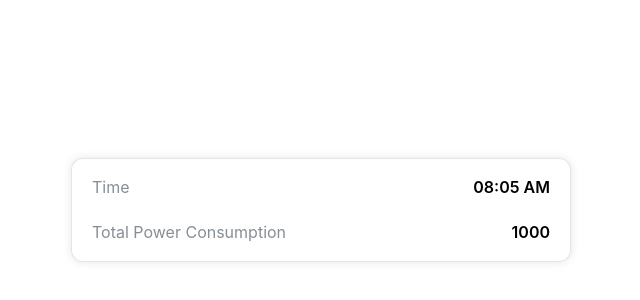
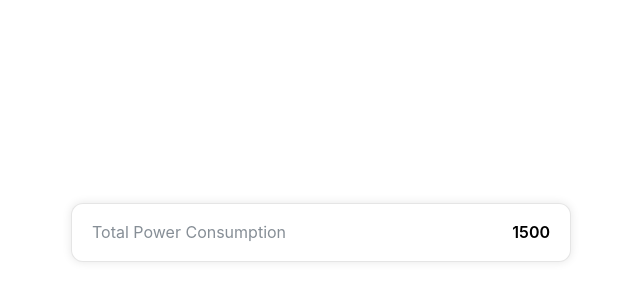
Before and after one commit to RajVarsani/cisco-gpt, a React (Vite) app: page / in a window 1280 px wide. Shown: the part 488-788 px from the top of the page, without its empty margins (319-959 px from the left). Built offline with nearby package versions, Linux system fonts and the light colour scheme.

Commit message:
refactor: Improve calculation service and add necessary routers to fulfill unmet requirements

```diff
--- a/src/App.tsx
+++ b/src/App.tsx
@@ -169,7 +169,7 @@ export default function App() {
       .filter((item) => !(item.g100PortsUsed === 0 && item.g400PortsUsed === 0))
       .map((connection) => {
         // based on angle, decide the edge source handle and target handle ids
-        const angle = Math.atan2(
+        const angle = -Math.atan2(
           nodes.find((node) => node.id === connection.to)!.position.y -
             nodes.find((node) => node.id === connection.from)!.position.y,
           nodes.find((node) => node.id === connection.to)!.position.x -
@@ -178,18 +178,26 @@ export default function App() {
         let sourceHandleId = "";
         let targetHandleId = "";
 
-        if (angle > Math.PI / 2 && angle < (3 * Math.PI) / 2) {
+        if (angle == 0) {
+          sourceHandleId = "source-right";
+          targetHandleId = "target-left";
+        } else if (angle == Math.PI || angle == -Math.PI) {
           sourceHandleId = "source-left";
           targetHandleId = "target-right";
-        } else if (angle > Math.PI && angle < 2 * Math.PI) {
+        }
+        // angle value is -PI to PI
+        else if (angle > Math.PI / 2 && angle < (3 * Math.PI) / 2) {
+          sourceHandleId = "source-top";
+          targetHandleId = "target-bottom";
+        } else if (angle > (3 * Math.PI) / 2 || angle < -(3 * Math.PI) / 2) {
+          sourceHandleId = "source-left";
+          targetHandleId = "target-right";
+        } else if (angle > -(3 * Math.PI) / 2 && angle < -Math.PI / 2) {
           sourceHandleId = "source-bottom";
           targetHandleId = "target-top";
-        } else if (angle > (3 * Math.PI) / 2 && angle < Math.PI) {
+        } else if (angle > -Math.PI / 2 && angle < Math.PI / 2) {
           sourceHandleId = "source-right";
           targetHandleId = "target-left";
-        } else if (angle > 0 && angle < Math.PI / 2) {
-          sourceHandleId = "source-top";
-          targetHandleId = "target-bottom";
         }
 
         return {
@@ -210,66 +218,6 @@ export default function App() {
 
     return { nodes, edges };
   }, [calculatedData]);
-
-  // const [simulationData, setSimulationData] = useState<SimulationData>({
-  //   cities: TEMP_CITIES,
-  //   connections: TEMP_CONNECTIONS,
-  // });
-  // const nodesAndEdges = useMemo(() => {
-  //   // Width of each node will be 300, we need to create a circle and arrnage all of them in a ciclular fashion
-  //   const nodeWidth = 300;
-  //   const radius = (simulationData.cities.length * nodeWidth) / 2;
-
-  //   const nodes = simulationData.cities.map((city, index) => {
-  //     const angle = (index * 2 * Math.PI) / simulationData.cities.length;
-  //     const x = radius * Math.cos(angle);
-  //     const y = radius * Math.sin(angle);
-
-  //     return {
-  //       id: city.city,
-  //       type: "city-node",
-  //       position: { x, y },
-  //       data: city,
-  //     };
-  //   }) satisfies Node<CityNodeData>[];
-
-  //   const edges = simulationData.connections.map((connection) => {
-  //     // based on angle, decide the edge source handle and target handle ids
-  //     const angle = Math.atan2(
-  //       nodes.find((node) => node.id === connection.target)!.position.y -
-  //         nodes.find((node) => node.id === connection.source)!.position.y,
-  //       nodes.find((node) => node.id === connection.target)!.position.x -
-  //         nodes.find((node) => node.id === connection.source)!.position.x
-  //     );
-  //     let sourceHandleId = "";
-  //     let targetHandleId = "";
-
-  //     if (angle > Math.PI / 2 && angle < (3 * Math.PI) / 2) {
-  //       sourceHandleId = "source-left";
-  //       targetHandleId = "target-right";
-  //     } else if (angle > Math.PI && angle < 2 * Math.PI) {
-  //       sourceHandleId = "source-bottom";
-  //       targetHandleId = "target-top";
-  //     } else if (angle > (3 * Math.PI) / 2 && angle < Math.PI) {
-  //       sourceHandleId = "source-right";
-  //       targetHandleId = "target-left";
-  //     } else if (angle > 0 && angle < Math.PI / 2) {
-  //       sourceHandleId = "source-top";
-  //       targetHandleId = "target-bottom";
-  //     }
-
-  //     return {
-  //       id: `${connection.source}->${connection.target}`,
-  //       source: connection.source,
-  //       sourceHandle: sourceHandleId,
-  //       target: connection.target,
-  //       targetHandle: targetHandleId,
-  //       animated: true,
-  //     };
-  //   }) satisfies Edge[];
-
-  //   return { nodes, edges };
-  // }, [simulationData]);
 
   return (
     <MantineProvider>
@@ -304,7 +252,7 @@ export default function App() {
           border: "1px solid rgba(0, 0, 0, 0.1)",
         }}
       >
-        <Flex w="100%" justify="space-between">
+        {/* <Flex w="100%" justify="space-between">
           <Text c="dimmed">Time</Text>
           <Text fw={600}>
             {currentSimulationTime.toLocaleTimeString([], {
@@ -312,16 +260,14 @@ export default function App() {
               minute: "2-digit",
             })}
           </Text>
-        </Flex>
+        </Flex> */}
         <Flex w="100%" justify="space-between">
           <Text c="dimmed">Total Power Consumption</Text>
           <Text fw={600}>
-            {/* {calculatedData.cities.reduce(
-              (acc, city) =>
-                acc + city.activeT1Nodes * 250 + city.activeT2Nodes * 350,
+            {calculatedData.nodes.reduce(
+              (acc, city) => acc + city.t1Routes * 250 + city.t2Routes * 350,
               0
-            )} */}
-            1000
+            )}
           </Text>
         </Flex>
       </Flex>
--- a/src/services/calculation.service.ts
+++ b/src/services/calculation.service.ts
@@ -239,76 +239,14 @@ export function buildTopology(results: Result[]): Topology {
     return null;
   }
 
-  function findExcessPaths(
-    from: string,
-    to: string,
-    requiredBW: number
-  ): Connection[] | null {
-    const visited: Record<string, boolean> = {};
-    const queue: { city: string; path: Connection[]; bandwidthLeft: number }[] =
-      [{ city: from, path: [], bandwidthLeft: requiredBW }];
-
-    while (queue.length > 0) {
-      const { city, path, bandwidthLeft } = queue.shift()!;
-      const current = path.length ? path[path.length - 1].to : city;
-
-      if (current === to) {
-        return path;
-      }
-
-      if (visited[current]) continue;
-      visited[current] = true;
-
-      for (const conn of connections) {
-        if (
-          (conn.from === current || conn.to === current) &&
-          !visited[conn.from === current ? conn.to : conn.from]
-        ) {
-          const nextCity = conn.from === current ? conn.to : conn.from;
-          const excessBW =
-            conn.g400PortsUsed * 400 +
-            conn.g100PortsUsed * 100 -
-            Math.max(
-              unmetRequirements[conn.from][conn.to] || 0,
-              unmetRequirements[conn.to][conn.from] || 0
-            );
-
-          if (excessBW >= bandwidthLeft) {
-            queue.push({
-              city: nextCity,
-              path: [...path, conn],
-              bandwidthLeft: bandwidthLeft - excessBW,
-            });
-          }
-        }
-      }
-    }
-    return null;
-  }
-
-  function satisfyWithIndirectConnections() {
-    for (const src in unmetRequirements) {
-      for (const [dest, remainingBW] of Object.entries(
-        unmetRequirements[src]
-      )) {
-        if (remainingBW > 0) {
-          const path = findExcessPaths(src, dest, remainingBW);
-          console.log({ path });
-          if (path) {
-            path.forEach((conn) => {
-              // Use the excess bandwidth
-              const excessBW =
-                conn.g400PortsUsed * 400 + conn.g100PortsUsed * 100;
-              if (excessBW >= remainingBW) {
-                unmetRequirements[conn.from][conn.to] -= remainingBW;
-                unmetRequirements[conn.to][conn.from] -= remainingBW;
-              }
-            });
-            unmetRequirements[src][dest] = 0;
-            unmetRequirements[dest][src] = 0;
-          }
-        }
-      }
+  function addRouter(city: string, type: "t1" | "t2") {
+    if (type === "t1") {
+      cityData[city].t1Routes += 1;
+      cityData[city].ports.external.g100 += 8;
+      cityData[city].ports.external.g400 += 2;
+    } else {
+      cityData[city].t2Routes += 1;
+      cityData[city].ports.external.g400 += 8;
     }
   }
 
@@ -347,10 +285,31 @@ export function buildTopology(results: Result[]): Topology {
     }
   }
 
-  // Step 3: Satisfy remaining requirements with indirect connections
-  satisfyWithIndirectConnections();
+  // Step 3: Add necessary routers to fulfill unmet requirements
+  for (const city in unmetRequirements) {
+    for (const [targetCity, remainingBW] of Object.entries(
+      unmetRequirements[city]
+    )) {
+      if (remainingBW > 0) {
+        while (remainingBW > 0) {
+          if (remainingBW > 400) {
+            addRouter(city, "t2"); // Add a Type2 router if needed
+          } else {
+            addRouter(city, "t1"); // Add a Type1 router for smaller requirements
+          }
 
-  // TODO: Step 4: If any requirement cannot be met with current ports, plan for additional routers.
+          // Try establishing the connection after adding the router
+          const conn = canDirectlyConnect(city, targetCity, remainingBW);
+          if (conn) {
+            addConnection(city, targetCity, conn.g100, conn.g400);
+            unmetRequirements[city][targetCity] = 0;
+            unmetRequirements[targetCity][city] = 0;
+            break;
+          }
+        }
+      }
+    }
+  }
 
   return { nodes: results, connections };
 }
```
